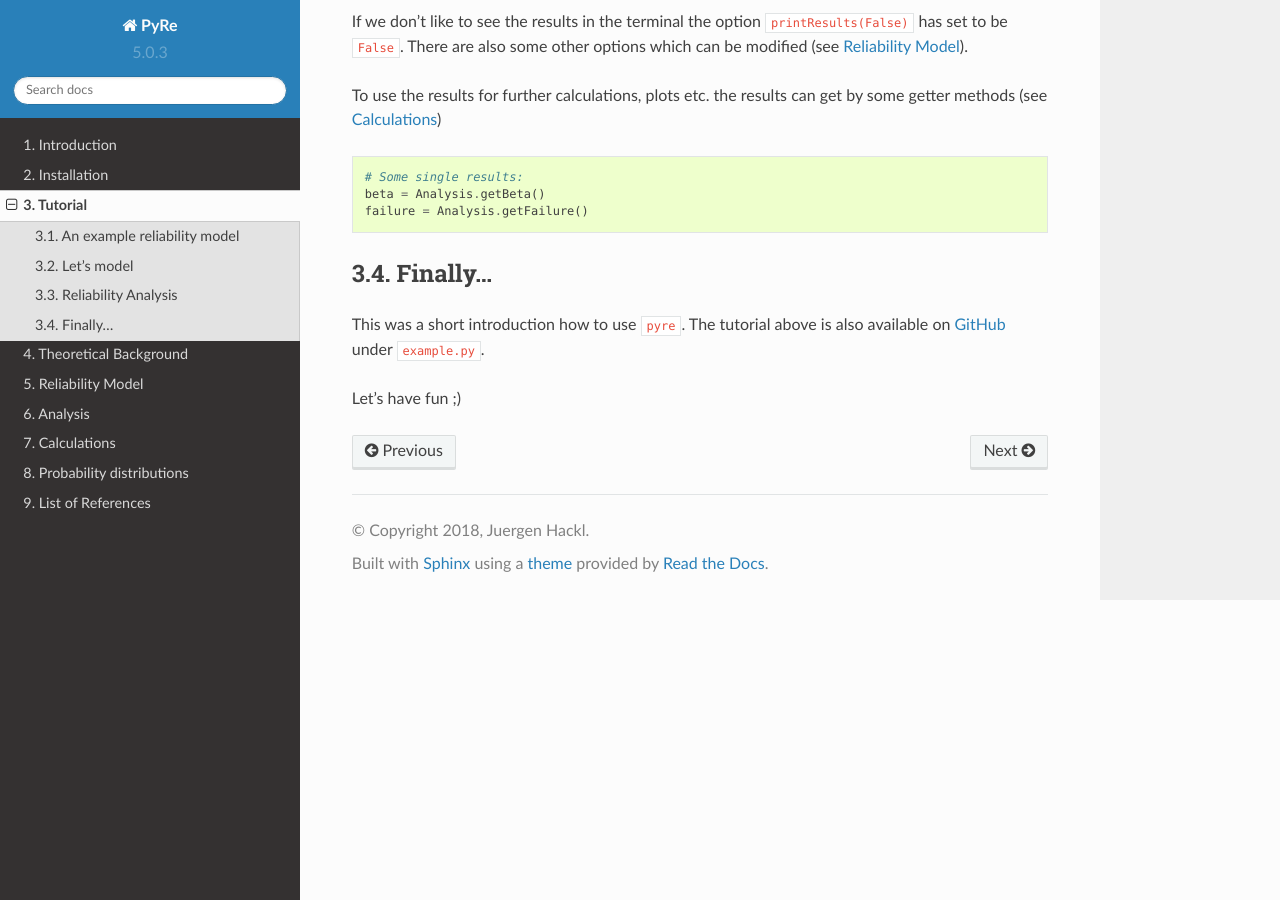
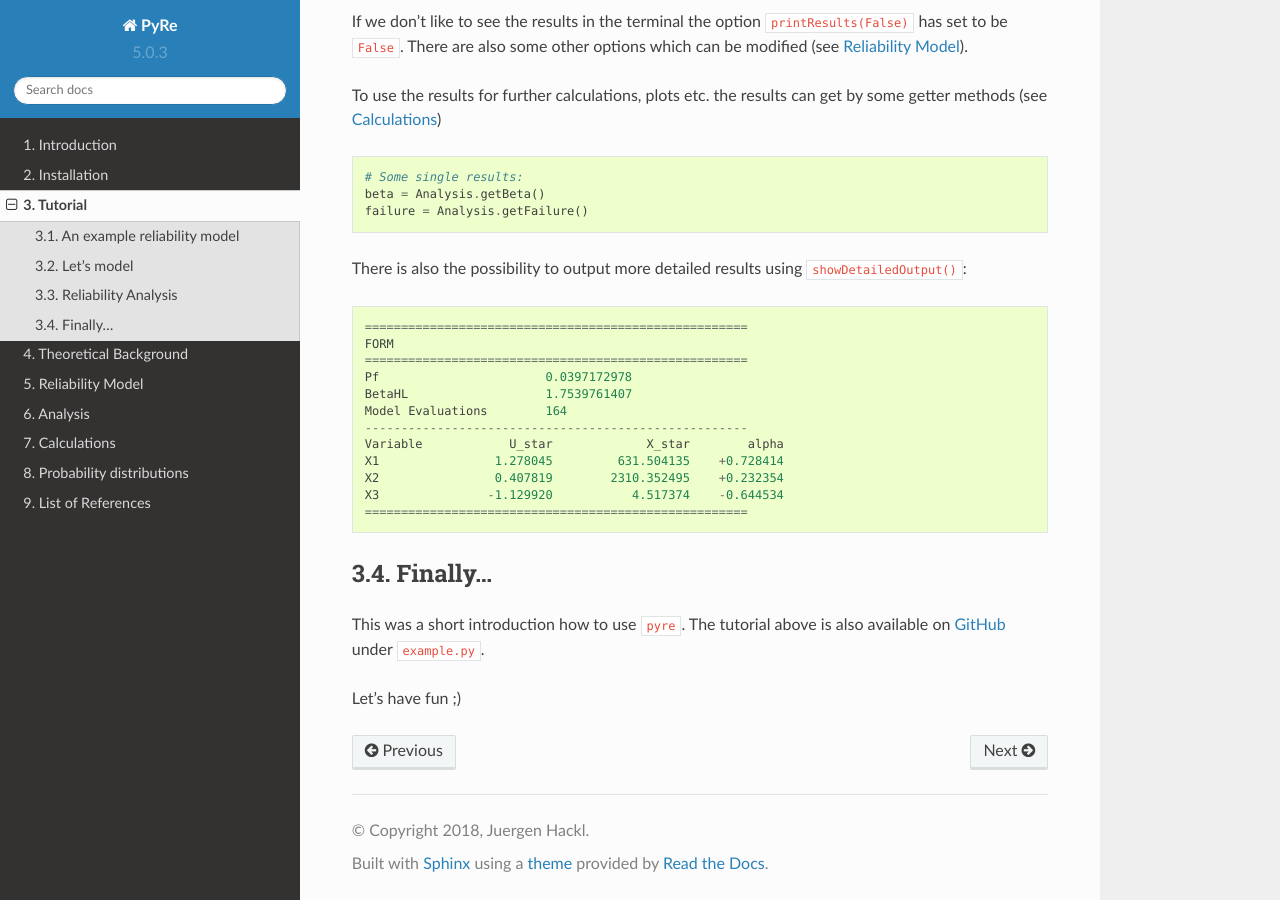
Before and after one commit to pystra/pystra, a Sphinx documentation site: the page built from doc/tutorial.rst, in a window 1280 px wide and 900 px high, scrolled down 3537 px. Built offline with Sphinx 7.4.7 and the Read the Docs theme 2.0.0, drawn with Linux system fonts in a browser that asks for light colours.

Commit message:
Updated docs and corrected repeated lines in setup.py

```diff
--- a/doc/tutorial.rst
+++ b/doc/tutorial.rst
@@ -175,6 +175,22 @@ some getter methods (see :ref:`chap_calculations`) ::
   beta = Analysis.getBeta()
   failure = Analysis.getFailure()
 
+There is also the possibility to output more detailed results using
+``showDetailedOutput()``: ::
+
+  =====================================================
+  FORM
+  =====================================================
+  Pf                       0.0397172978
+  BetaHL                   1.7539761407
+  Model Evaluations        164
+  -----------------------------------------------------
+  Variable            U_star             X_star        alpha
+  X1                1.278045         631.504135    +0.728414
+  X2                0.407819        2310.352495    +0.232354
+  X3               -1.129920           4.517374    -0.644534
+  =====================================================
+
 Finally...
 ----------
 
--- a/setup.py
+++ b/setup.py
@@ -8,8 +8,6 @@ requires = [
 setup(name='pyre',
       version='5.0.3',
       description='PyRe (Python Reliability) is a python module for structural reliability analysis',
-      long_description=open('README.rst').read(),
-      license=open('LICENSE').read(),
       long_description=open('README.rst').read(),
       license=open('LICENSE').read(),
       classifiers=[
```
